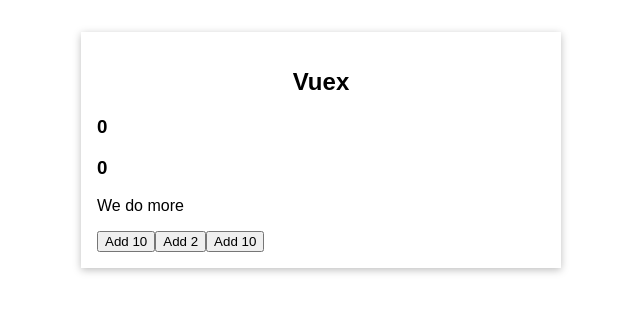
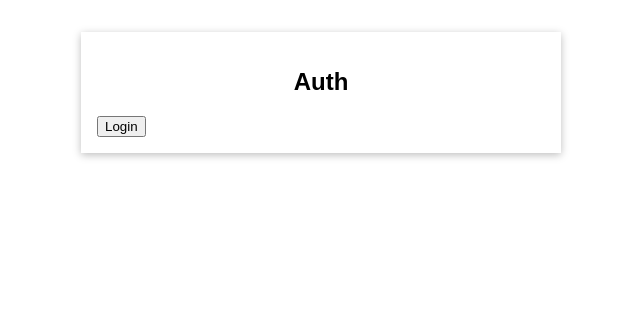
Before and after one commit to sagarmhrjn/vue-walkthrough, a Vue app: page / in a window 1280 px wide. Shown: the top 312 px of the page, without its empty margins (319-959 px from the left). Built offline with nearby package versions, Linux system fonts and the light colour scheme.

Commit message:
adding more state; sample auth

```diff
--- a/src/App.vue
+++ b/src/App.vue
@@ -1,9 +1,12 @@
 <template>
-  <base-container title="Vuex">
+  <base-container title="Vuex" v-if="isAuth">
     <the-counter></the-counter>
     <favorite-value></favorite-value>
     <button @click="addOne">Add 10</button>
     <change-counter></change-counter>
+  </base-container>
+  <base-container title="Auth">
+    <user-auth></user-auth>
   </base-container>
 </template>
 
@@ -12,13 +15,15 @@ import BaseContainer from "./components/BaseContainer.vue";
 import TheCounter from "./components/TheCounter.vue";
 import ChangeCounter from "./components/ChangeCounter.vue";
 import FavoriteValue from "./components/FavoriteValue.vue";
+import UserAuth from "./components/UserAuth.vue";
 
 export default {
   components: {
     BaseContainer,
     TheCounter,
     ChangeCounter,
-    FavoriteValue
+    FavoriteValue,
+    UserAuth,
   },
   methods: {
     addOne() {
@@ -29,6 +34,11 @@ export default {
         type: "increase",
         value: 10,
       });
+    },
+  },
+  computed: {
+    isAuth() {
+      return this.$store.getters.userIsAuthenticated;
     },
   },
 };
--- a/src/components/TheCounter.vue
+++ b/src/components/TheCounter.vue
@@ -10,6 +10,8 @@ export default {
     // return this.$store.state.counter;
     // return this.$store.getters.finalCounter;
     // },
+    // instead of defining computed prop use mapGetters func
+    // mapGetters give you an object full of computed props
     ...mapGetters(["finalCounter"]),
   },
 };
--- /dev/null
+++ b/src/components/UserAuth.vue
@@ -0,0 +1,22 @@
+<template>
+  <button @click="login" v-if="!isAuth">Login</button>
+  <button @click="logout" v-if="isAuth">Logout</button>
+</template>
+
+<script>
+export default {
+  methods: {
+    login() {
+      this.$store.dispatch("login");
+    },
+    logout() {
+      this.$store.dispatch("logout");
+    },
+  },
+  computed: {
+    isAuth() {
+      return this.$store.getters.userIsAuthenticated;
+    },
+  },
+};
+</script>
--- a/src/main.js
+++ b/src/main.js
@@ -7,7 +7,8 @@ import App from './App.vue';
 const store = createStore({
     state() {
         return {
-            counter: 0
+            counter: 0,
+            isLoggedIn: false
         }
     },
     // clearly defined methods which have the logic to update the state
@@ -19,6 +20,9 @@ const store = createStore({
         },
         increase(state, payload) {
             state.counter = state.counter + payload.value
+        },
+        setAuth(state, payload) {
+            state.isLoggedIn = payload.auth
         }
     },
     // actions are allowed to make asynchronous
@@ -30,6 +34,12 @@ const store = createStore({
         },
         increase(context, payload) {
             context.commit('increase', payload)
+        },
+        login(context) {
+            context.commit('setAuth', { auth: true })
+        },
+        logout(context) {
+            context.commit('setAuth', { auth: false })
         }
     },
     // think of them as computed properties for stores.
@@ -47,6 +57,9 @@ const store = createStore({
                 return 100
             }
             return finalCounter
+        },
+        userIsAuthenticated(state) {
+            return state.isLoggedIn
         }
     }
 })
```
